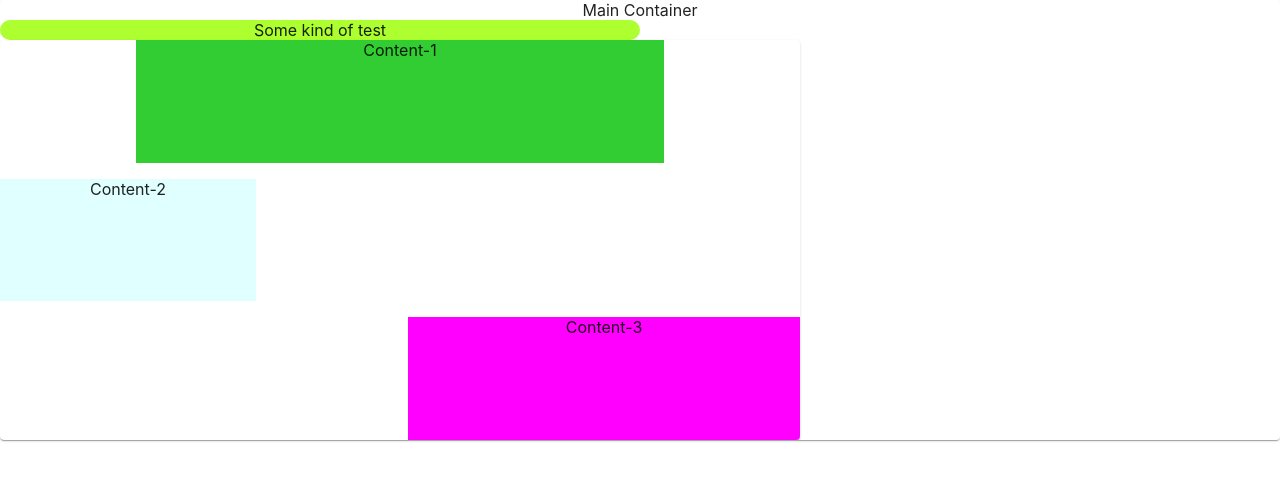
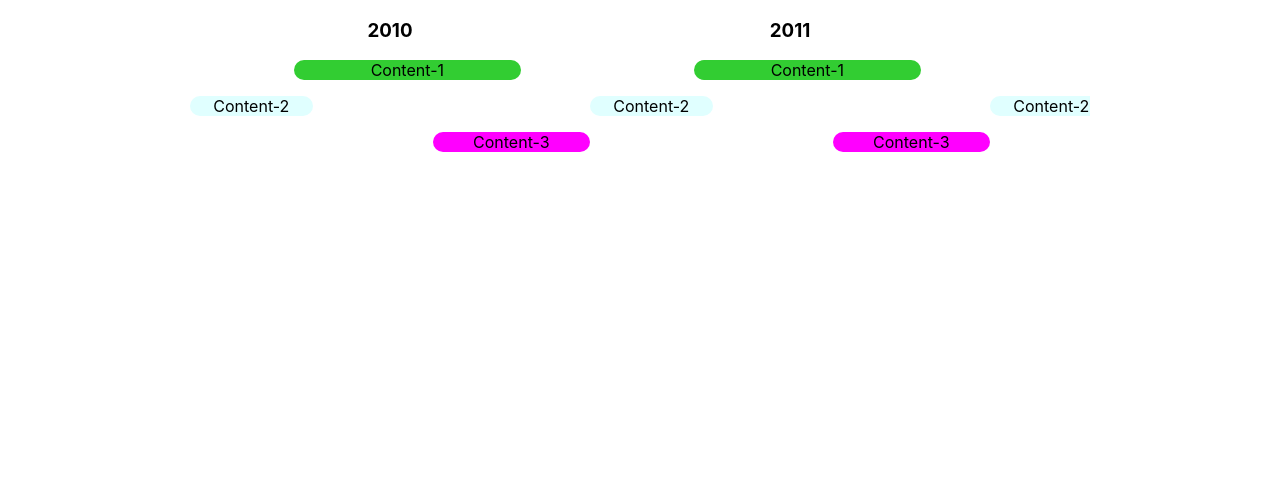
Before and after one commit to KKubesh/multipotentialife, a React (Create React App) app: page / in a window 1280 px wide. Shown: the top 480 px of the page. Built offline with nearby package versions, Linux system fonts and the light colour scheme.

Commit message:
working grids, side scrolling, and momentjs calculation

```diff
--- a/src/App.css
+++ b/src/App.css
@@ -5,40 +5,43 @@
 }
 
 .MainContainer {
-  width: 100%;
-}
-
-.PillTest {
-  width: 50%;
-  border-radius: 10px;
-  height: 20px;
-  background: greenyellow;
+  width: 900px;
+  white-space: nowrap;
+  display: flex;
+  flex-wrap: nowrap;
+  overflow: auto;
 }
 
 .OneYear {
+  flex: 0 0 auto;
+  width: 400px;
+}
+
+.TimelinePill {
   display: grid;
-  width: 800px;
-  height: 400px;
-  grid-template-columns: 1fr 1fr 1fr 1fr 1fr 1fr;
-  grid-template-rows: 1fr 1fr 1fr;
+  grid-template-columns: 1fr 1fr 1fr 1fr 1fr 1fr 1fr 1fr 1fr 1fr 1fr 1fr;
+  grid-template-rows: 20px 20px 20px;
   grid-gap: 1rem;
   grid-template-areas:
-    ". job1 job1 job1 job1 ."
-    "job2 job2 . . . ."
-    ". . . job3 job3 job3";
+    ". . . job1 job1 job1 job1 job1 job1 job1 . ."
+    "job2 job2 job2 job2 . . . . . . . ."
+    ". . . . . . . job3 job3 job3 job3 job3";
 }
 
 .job1 {
   background-color: limegreen;
+  border-radius: 10px;
   grid-area: job1;
 }
 
 .job2 {
   background-color: lightcyan;
+  border-radius: 10px;
   grid-area: job2;
 }
 
 .job3 {
   background-color: magenta;
+  border-radius: 10px;
   grid-area: job3;
 }
--- a/src/components/MainContainer.tsx
+++ b/src/components/MainContainer.tsx
@@ -1,55 +1,41 @@
 import * as React from "react";
-import { Card } from "@material-ui/core";
 import { OneYear } from "./OneYear";
 import '../App.css';
+import moment from "moment";
 
 const testData = [{
   job_title: "Farmer",
   company: "BigSky Corp",
-  months_employed: {
-    jan: false,
-    feb: false,
-    mar: false,
-    apr: false,
-    may: false,
-    jun: true,
-    jul: true,
-    aug: true,
-    sep: true,
-    oct: true,
-    nov: true,
-    dec: true,
+  timeline: {
+    startDate: "09/21/2018",
+    endDate: "08/15/2019",
   },
 },
 {
   job_title: "Teacher",
   company: "BigSky Corp",
-  months_employed: {
-    jan: true,
-    feb: true,
-    mar: true,
-    apr: false,
-    may: false,
-    jun: false,
-    jul: false,
-    aug: false,
-    sep: false,
-    oct: false,
-    nov: false,
-    dec: false,
+  timeline: {
+    startDate: "09/28/2019",
+    endDate: "11/15/2020",
   },
 }]
 
+const monthFunction = (startDate: string, endDate: string) => {
+  const output01 = [moment(startDate).format('M'), moment(startDate).format('YYYY')];
+  const output02 = [moment(endDate).format('M'), moment(endDate).format('YYYY')];
+
+  console.log(output01);
+  console.log(output02);
+}
+
 const MainContainer: React.FunctionComponent = () => {
-
+  monthFunction(testData[0].timeline.startDate, testData[0].timeline.endDate)
   return (
-    <Card className="MainContainer">
-      Main Container
-      <div className="PillTest">
-        Some kind of test
-      </div>
+    <div className="MainContainer">
       <OneYear year={"2010"} jobs={testData}/>
-    </Card>
+      <OneYear year={"2011"} jobs={testData}/>
+      <OneYear year={"2012"} jobs={testData}/>
+    </div>
   );
 };
 
--- a/src/components/OneYear.tsx
+++ b/src/components/OneYear.tsx
@@ -1,7 +1,7 @@
 import * as React from "react";
-import { Card } from "@material-ui/core";
 import '../App.css';
 import { JobsData } from "../types/job";
+import TimelinePill from "./TimelinePill";
 
 type OneYearProps = {
     year: string;
@@ -11,18 +11,11 @@ type OneYearProps = {
 export const OneYear: React.FunctionComponent<OneYearProps> = ({year, jobs}) => {
 
   return (
-    <Card className="OneYear">
-        {/* <h3>{year}</h3>
-        <p>Title: {jobs[0].job_title}</p>
-        <p>Title: {jobs[1].job_title}</p> */}
-        {/* <div className="blank1">blank1</div> */}
-        <div className="job1">Content-1</div>
-        {/* <div className="blank2">blank2</div> */}
-        <div className="job2">Content-2</div>
-        {/* <div className="blank3">blank3</div> */}
-        <div className="job3">Content-3</div>
-        {/* <div className="blank4">blank4</div> */}
-
-    </Card>
+    <div className="OneYear">
+      <h3>{year}</h3>
+      {/* <p>Title: {jobs[0].job_title}</p>
+      <p>Title: {jobs[1].job_title}</p> */}
+      <TimelinePill />
+    </div>
   );
 };
--- /dev/null
+++ b/src/components/TimelinePill.tsx
@@ -0,0 +1,14 @@
+import * as React from "react";
+import '../App.css';
+
+const TimelinePill: React.FunctionComponent = () => {
+    return (
+        <div className="TimelinePill">
+            <div className="job1">Content-1</div>
+            <div className="job2">Content-2</div>
+            <div className="job3">Content-3</div>
+        </div>
+    );
+};
+
+export default TimelinePill;
```
Also changed, not shown: src/types/job.d.ts (+4 -16 lines).
